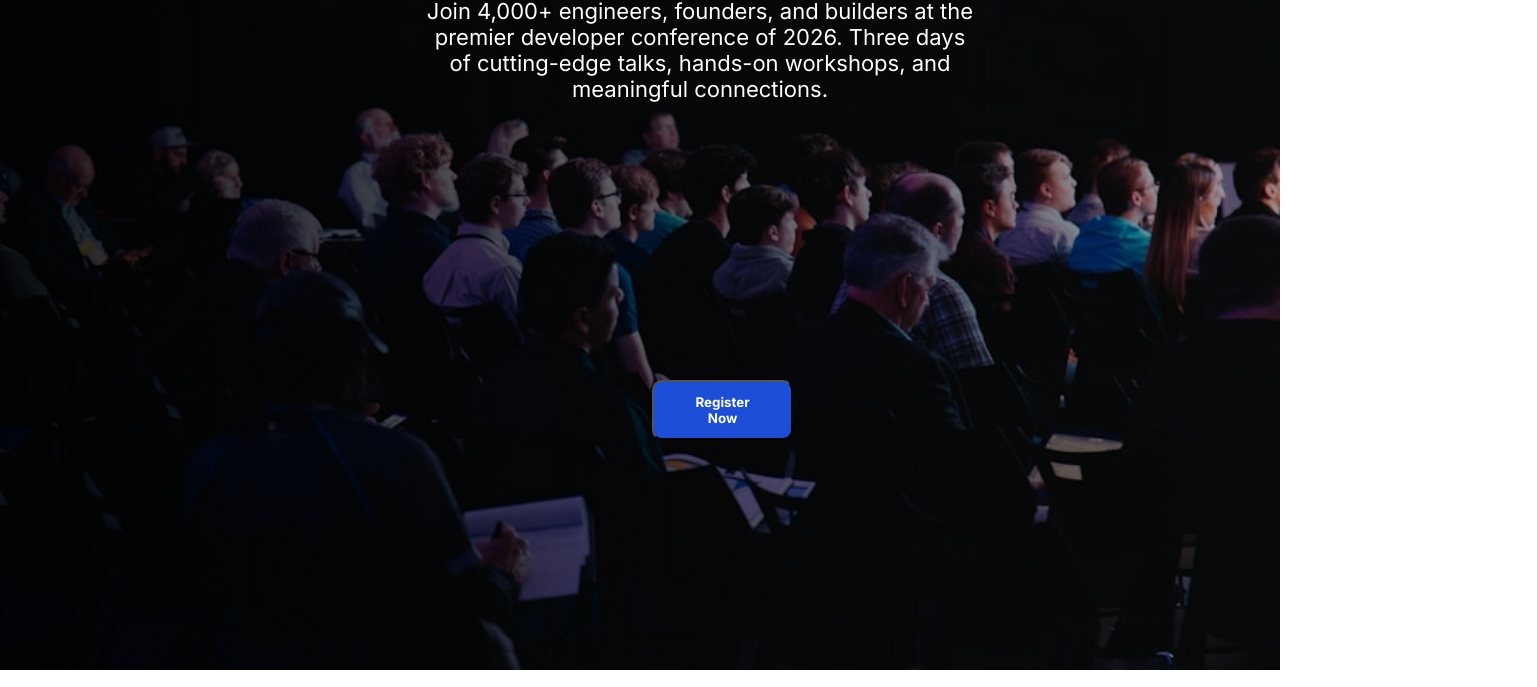
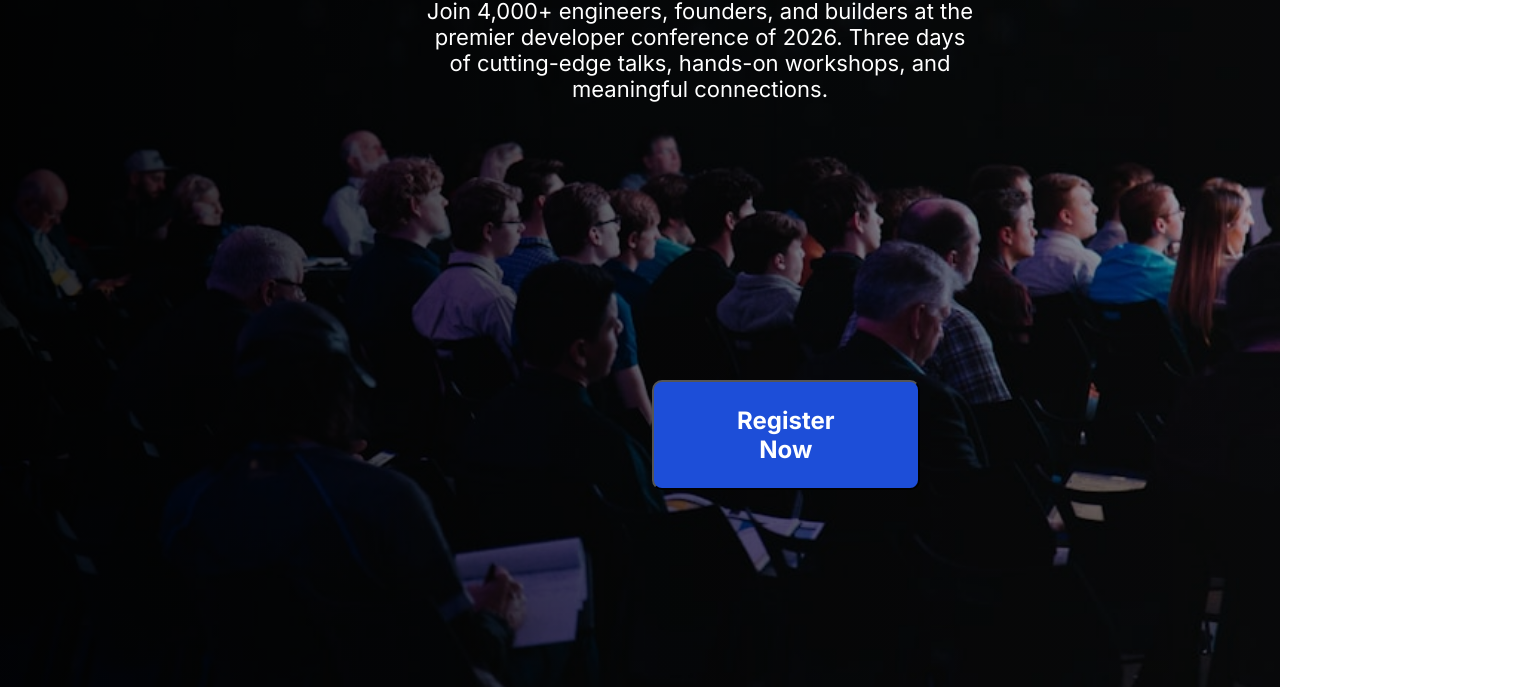
Before and after one commit to adib-salimi-05/gits, a plain HTML site: page index.html in a window 1280 px wide. Shown: the part 446-1133 px from the top of the page, 1537 px wide, since content can reach past the window. Drawn offline with nearby package versions, Linux system fonts and the light colour scheme.

Commit message:
finishing touches

```diff
--- a/index.html
+++ b/index.html
@@ -14,6 +14,9 @@
 </head>
 <body>
     <header>
+
+        <!-- NAVIGATION BAR -->
+
         <nav id="navbar">
             <div class="div">
             <img src="images/logo.png">
@@ -31,6 +34,9 @@
             <button id="blue-button">Register Now</button>
             </div>
         </nav>
+
+        <!-- BANNER SECTION  -->
+
         <section class="hero">
             <div>
                 <h1 id="main">Code. <i>Connect.</i> Create</h1>
@@ -39,10 +45,12 @@
                 </p>
             </div>
             <div>
-                <button class="hero-btn" id="blue-button">Register Now</button>
+                <button class="hero-btn">Register Now</button>
             </div>
         </section>
+
         <!-- SPEAKERS SECTION -->
+
         <h1 id="mts">Meet the Speakers</h1>
         <section class="speakers-parent">
                 <div class="speaker">
@@ -70,7 +78,9 @@
                     <p class="speaker-texts" >CEO of Microsoft AI</p>
                 </div>
         </section>
+
         <!-- SECURE YOUR SPOT -->
+
          <h1 id="scr-spt">Secure Your Spot</h1>
          <p id="erly-brd">Early-bird pricing ends August 15, 2026.</p>
         <section class="pay">
@@ -132,6 +142,9 @@
                 </div>
             </div>
         </section>
+
+    <!-- FAQ SECTION -->
+
         <section class="faq">
             <h1>Frequently Asked Questions</h1>
                 <div class="faq-ques">
@@ -156,6 +169,9 @@
                 </div>
         </section>
     </header>
+
+    <!-- FOOOTER SECTION -->
+
     <footer class="footer">
         <div>
             <p id="arr">© 2026 DevConf. All rights reserved.</p>
--- a/style.css
+++ b/style.css
@@ -2,6 +2,9 @@ body {
   margin: 0;
   padding: 0;
 }
+
+/* NAVIGATION BAR */
+
 #navbar {
     display: flex;
     flex-direction: row;
@@ -29,6 +32,8 @@ body {
     color: #575757;
     font-family: arimo ;
 }
+
+/* BANNER SECTION */
 
 .hero{
     background-image:
@@ -65,6 +70,13 @@ body {
 }
 .hero-btn{
     margin: 278px 617px 230px 652px;
+    background-color: #1d4ed8;
+    color: #FFFFFF;
+    padding: 24px 83px 24px 83px;
+    border-radius: 10px;
+    font-family: inter;
+    font-weight: 700;
+    font-size: x-large;
 }
 #mts {
     font-family: inter;
```
